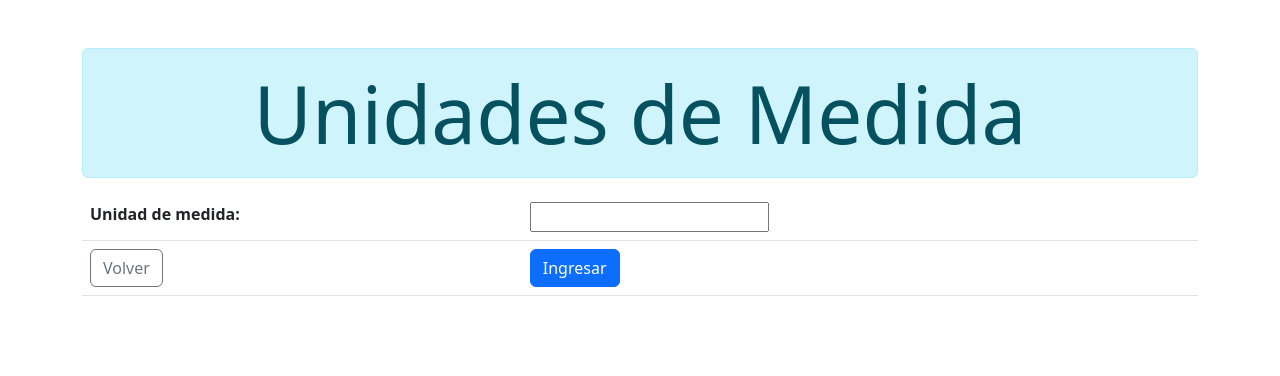
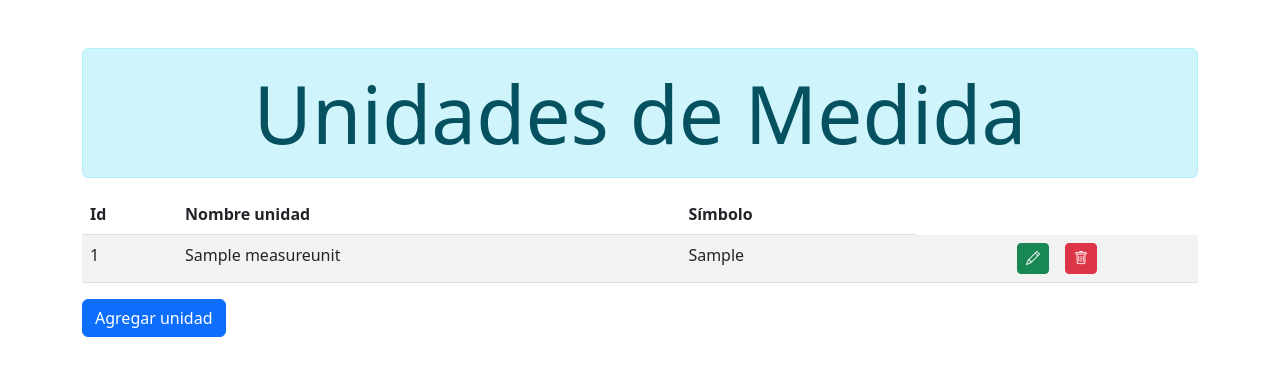
Before and after one commit to DarthSeveros/caba-as, a Django app: page /unidad_medida/ in a window 1280 px wide. Shown: the top 376 px of the page. Run offline with Django 4.2, Linux system fonts and the light colour scheme; tables that the repository leaves empty hold one stand-in row (values such as "Sample post"); some libraries are stand-ins or nearby versions.

Commit message:
crud completo unidad de medida

```diff
--- a/cabain/cabain/urls.py
+++ b/cabain/cabain/urls.py
@@ -29,4 +29,6 @@ urlpatterns = [
     path('main_menu/', views.main_menu, name='menu_principal'),
     path('payment_method/', views.payment_method , name='payment_method'),
     path('unidad_medida/', views.unidad_medida, name='unidad_medida'),
+    path('unidad_medida/<int:id>', views.actualizar_unidad_medida, name='actualizar_unidad_medida'),
+    path('unidad_medida_delete/<int:id>', views.eliminar_unidad_medida, name='eliminar_unidad_medida'),
 ]
--- a/cabain/cabin_APP/models.py
+++ b/cabain/cabin_APP/models.py
@@ -54,9 +54,10 @@ class Bank(models.Model):
 
 class MeasureUnit(models.Model):
     unit_name = models.CharField(max_length=20, verbose_name='Unidad de medida')
+    symbol = models.CharField(max_length=20, verbose_name='Símbolo')
 
     def __str__(self):
-        return self.unit_name
+        return self.symbol
 
 class Product(models.Model):
     product_name = models.CharField(max_length=30, verbose_name='Nombre del producto')
--- a/cabain/cabin_APP/views.py
+++ b/cabain/cabin_APP/views.py
@@ -87,6 +87,30 @@ def unidad_medida(request):
         form = FormUnidadMedida(request.POST)
         if form.is_valid():
             form.save()
-            return redirect(main_menu)
-    context = {'form': form}
+            return redirect(unidad_medida)
+    unidades = MeasureUnit.objects.all()
+    context = {
+        'form': form,
+        'unidades': unidades
+    }
     return render(request, 'unidadMedida.html', context)
+
+def actualizar_unidad_medida(request, id):
+    unidad = MeasureUnit.objects.get(id = id)
+    form = FormUnidadMedida(instance=unidad)
+    if request.method == 'POST':
+        form = FormUnidadMedida(request.POST, instance=unidad)
+        if form.is_valid():
+            form.save()
+            return redirect(unidad_medida)
+    unidades = MeasureUnit.objects.all()
+    context = {
+        'form': form,
+        'unidades': unidades
+    }
+    return render(request, 'editar_unidadMedida.html', context)
+
+def eliminar_unidad_medida(request, id):
+    unidad = MeasureUnit.objects.get(id=id)
+    unidad.delete()
+    return redirect(unidad_medida)
--- a/cabain/templates/unidadMedida.html
+++ b/cabain/templates/unidadMedida.html
@@ -1,20 +1,98 @@
 {% extends 'layout.html' %}
 {% block title %}Ingresar{% endblock %}
 
+{% block head %}
+<script>
+    function setIdDelete(id, nombre){
+        document.getElementById('deleteConfirm').href = "/unidad_medida_delete/" + id;
+        document.getElementById('datoEliminado').textContent = nombre;
+    }
+</script>
+{% endblock %}
+
 {% block body %}
 <div class="alert alert-info display-1 text-center">Unidades de Medida</div>
-<form method="POST">
-    <table class="table">
-        {{ form.as_table }}
-        {% csrf_token %}
 
-        <tr>
-            <td>
-                <a href="{% url 'menu_principal' %}" class="btn btn-outline-secondary">Volver</a>
-            </td>
-            <td>
-                <input type="submit" value="Ingresar" class="btn btn-primary"></td>
-        </tr>
+{% if unidades %}
+    <table class="table table-striped table-inverse table-responsive">
+        <thead class="thead-inverse">
+            <tr>
+                <th>Id</th>
+                <th>Nombre unidad</th>
+                <th>Símbolo</th>
+            </tr>
+        </thead>
+        <tbody>
+            {% for unidad in unidades %}
+            <tr>
+                <td>{{ unidad.id }}</td>
+                <td>{{ unidad.unit_name}}</td>
+                <td>{{ unidad.symbol }}</td>
+                <td><a href="{% url 'actualizar_unidad_medida' id=unidad.id %}" class="btn btn-success btn-sm float-end"><i class="bi bi-pencil"></i></td>
+                <td>
+                    <button type="button" onclick="setIdDelete('{{ unidad.id }}', '{{ unidad.unit_name }}');" class="btn btn-danger btn-sm float-start" data-bs-toggle="modal" data-bs-target="#deleteUnitModal">
+                        <i class="bi bi-trash"></i>
+                    </button>
+                </td>
+                </tr>
+            {% endfor %}
+        </tbody>
     </table>
-</form>
+    {% else %}
+    <div class="alert alert-primary" role="alert">
+        <strong>No se encuentran unidades en el sistema</strong>
+    </div>
+    {% endif %}
+
+<!-- Button trigger modal -->
+<button type="button" class="btn btn-primary" data-bs-toggle="modal" data-bs-target="#addUnitModal">
+    Agregar unidad
+  </button>
+
+<!-- Modal Ingresar unidad -->
+<div class="modal fade" id="addUnitModal" tabindex="-1" aria-labelledby="exampleModalLabel" aria-hidden="true">
+    <div class="modal-dialog modal-dialog-centered">
+      <div class="modal-content">
+        <div class="modal-header">
+          <h1 class="modal-title fs-5" id="exampleModalLabel">Ingresar unidad</h1>
+          <button type="button" class="btn-close" data-bs-dismiss="modal" aria-label="Close"></button>
+        </div>
+        <div class="modal-body">
+            <form id="unitForm" method="POST">
+                <table class="table">
+                    {{ form.as_table }}
+                    {% csrf_token %}
+                </table>
+            </form>
+        </div>
+        <div class="modal-footer">
+          <button type="button" class="btn btn-secondary" data-bs-dismiss="modal">Cerrar</button>
+          <button type="submit" form="unitForm" class="btn btn-primary">Ingresar</button>
+        </div>
+      </div>
+    </div>
+</div>
+
+
+<!-- Modal eliminar dato -->
+<div class="modal fade" id="deleteUnitModal" tabindex="-1" aria-labelledby="exampleModalLabel" aria-hidden="true">
+    <div class="modal-dialog modal-dialog-centered">
+      <div class="modal-content">
+        <div class="modal-header">
+          <h1 class="modal-title fs-5" id="exampleModalLabel">Editar unidad</h1>
+          <button type="button" class="btn-close" data-bs-dismiss="modal" aria-label="Close"></button>
+        </div>
+        <div class="modal-body">
+            ¿Estás seguro que deseas eliminar?
+            <p id="datoEliminado"></p>
+        </div>
+        <div class="modal-footer">
+          <a href="{% url 'unidad_medida' %}" class="btn btn-secondary">Cerrar</a>
+          <a id="deleteConfirm" href="" class="btn btn-danger btn-sm">Eliminar</a>
+        </div>
+      </div>
+    </div>
+</div>
+
+
 {% endblock %}
```
Also changed, not shown: cabain/templates/editar_unidadMedida.html (added, +73 -0 lines), cabain/cabin_APP/migrations/0003_measureunit_symbol_alter_project_total_price.py (added).
